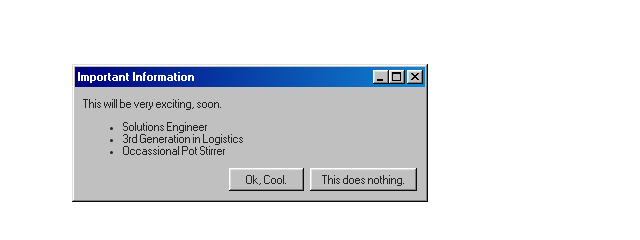
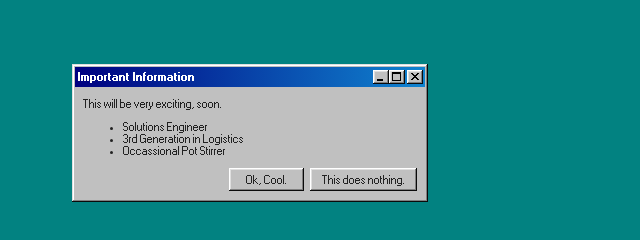
Before and after one commit to maybedanielleee/yay-website, a website: page index.html in a window 1280 px wide. Shown: the whole page, without its empty margins (0-640 px from the left). Drawn offline with nearby package versions, Linux system fonts and the light colour scheme.

Commit message:
blue green background

```diff
--- a/index.html
+++ b/index.html
@@ -1,5 +1,7 @@
 <!DOCTYPE html>
 <html lang="en">
+  <body style="background-color:#028281;">
+  </body>
 <head>
   <meta charset="UTF-8">
   <meta http-equiv="X-UA-Compatible" content="IE=edge">
```
